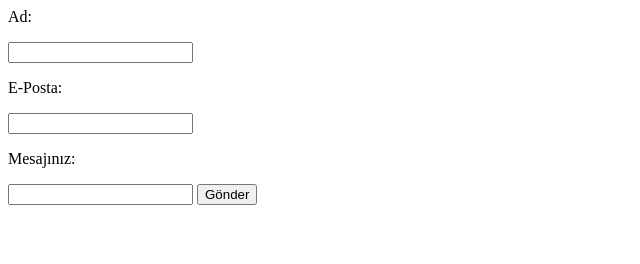
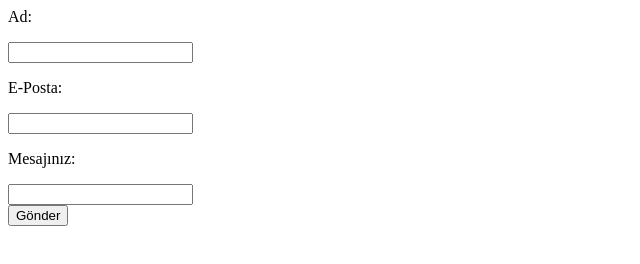
Before and after one commit to burakcandan/form, a plain HTML site: page index.html in a window 1280 px wide. Shown: the whole page, without its empty margins (0-640 px from the left). Drawn offline with Linux system fonts and the light colour scheme.

Commit message:
Update index.html

```diff
--- a/index.html
+++ b/index.html
@@ -4,7 +4,7 @@
       method="POST">
     <p>Ad: </p> <input type="text" name="name"><br />
     <p>E-Posta: </p> <input type="email" name="_replyto"><br />
-    <p>Mesajınız: </p> <input type="textarea" rows="10" cols="40">
+    <p>Mesajınız: </p> <input type="textarea" rows="10" cols="40"><br />
     <input type="submit" value="Gönder">
 </form>
   </body>
```
